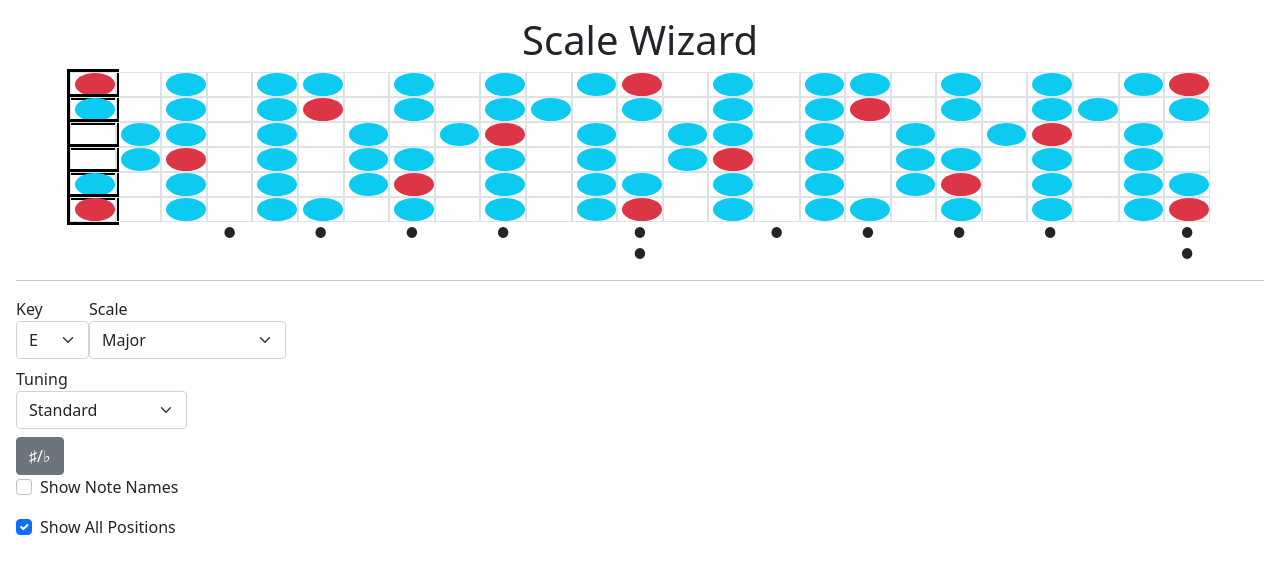
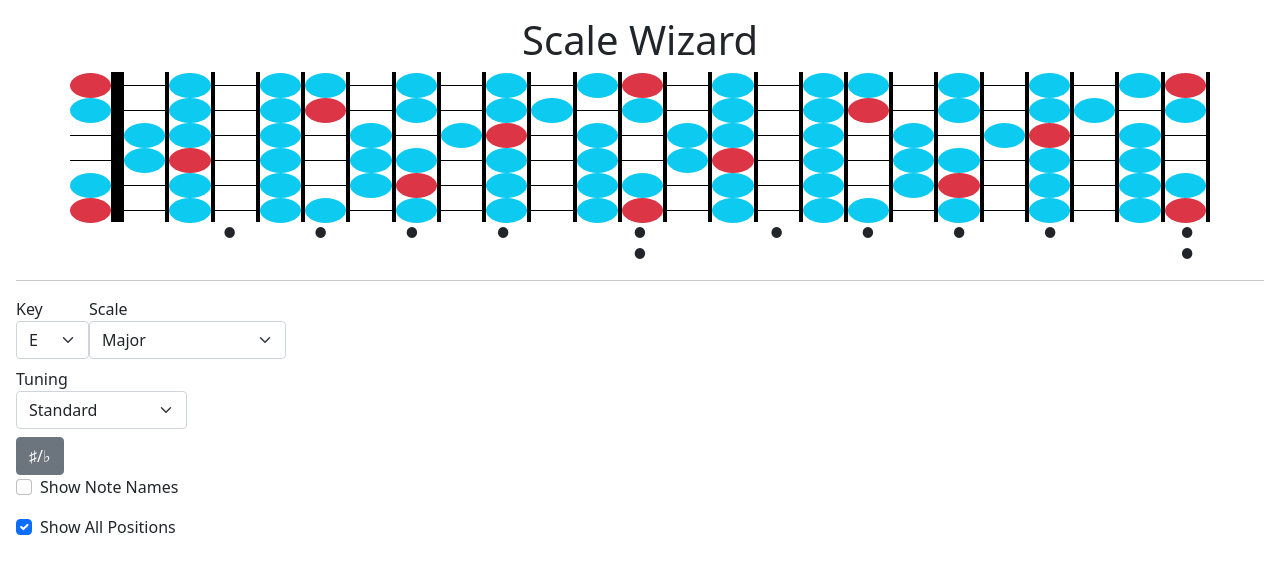
Before and after one commit to AlasdairWallaceMackie/scale-wizard, a React (Create React App) app: page / in a window 1280 px wide. Shown: the top 574 px of the page. Built offline with nearby package versions, Linux system fonts and the light colour scheme.

Commit message:
Add string line aesthetic

```diff
--- a/src/App.css
+++ b/src/App.css
@@ -4,11 +4,20 @@
 
 .fret{
     height: 25px;
+    border-right: 4px solid black;
+}
+
+.string-hr{
+    position: relative;
+    top: 50%;
+    height: 1px;
+    background: black;
+    z-index: -1;
 }
 
 .open-fret{
     font-weight: bold;
-    outline: 3px solid black;
+    border-right: 13px solid black;
 }
 
 .scale-marker{
--- a/src/components/Fret.tsx
+++ b/src/components/Fret.tsx
@@ -16,21 +16,28 @@ export default function Fret(props: Props){
 
     const dynamicClassName = props.openFret ? "open-fret" : ""
 
-    const scaleMarkerColorClass = () => {
-        if (props.pitchCode === context.currentKey.value )
-            return "bg-danger"
-        if (context.scaleDegrees.value.includes(props.pitchCode))
-            return "bg-info"
-        return "bg-transparent"
+    let noteIsVisible = true
+    let scaleMarkerColorClass = ""
+
+    if (props.pitchCode === context.currentKey.value )
+        scaleMarkerColorClass = "bg-danger"
+    else if (context.scaleDegrees.value.includes(props.pitchCode))
+        scaleMarkerColorClass = "bg-info"
+    else {
+        scaleMarkerColorClass = "bg-transparent"
+        noteIsVisible = false
     }
 
+
+
     return(
-        <div className={`fret col border py-0 pe-0 ps-1 user-select-none ${dynamicClassName}`}>
-            <div className={`scale-marker ${scaleMarkerColorClass()}`}>
+        <div className={`fret col p-0 user-select-none ${dynamicClassName}`}>
+            <div className="string-hr"></div>
+            <div className={`scale-marker ${scaleMarkerColorClass}`}>
                 {
                     context.showNoteNames.value === true ?
                         <div className="note-name text-center">
-                            {pitchName}
+                            {noteIsVisible ? pitchName: <></>}
                         </div> :
                         <></>
                 }
--- a/src/components/Fretboard.tsx
+++ b/src/components/Fretboard.tsx
@@ -11,6 +11,8 @@ export default function Fretboard(){
         <String key={index} pitch={note} numberOfFrets={context.numberOfFrets.value}/>
     ))
 
+    // TODO: Implement scale positionings
+
     return (
         <div id="fretboard" className="container">
             {stringElements}
```
